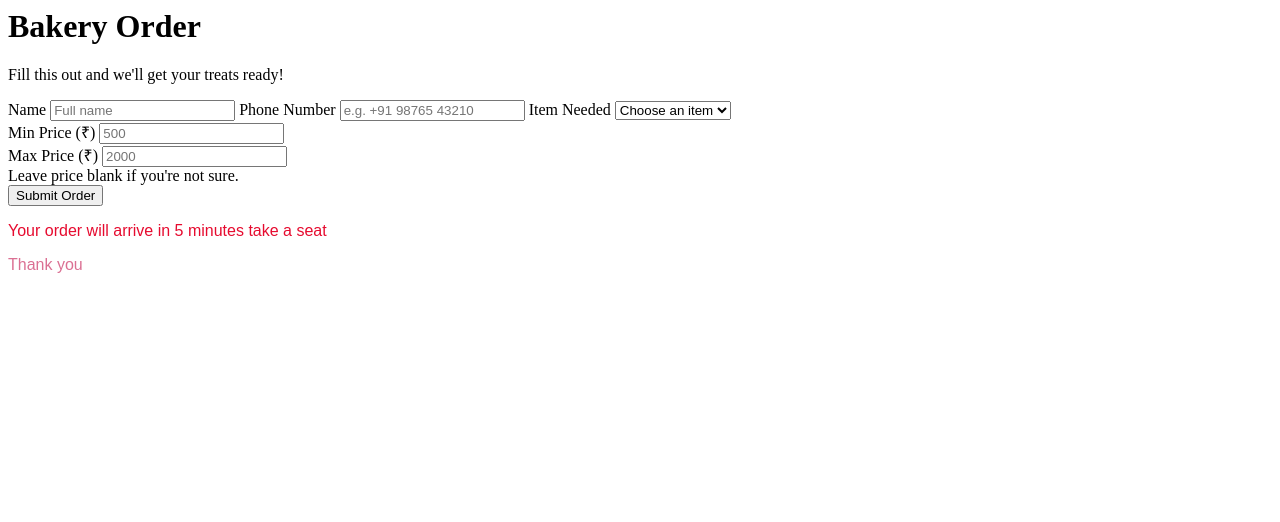
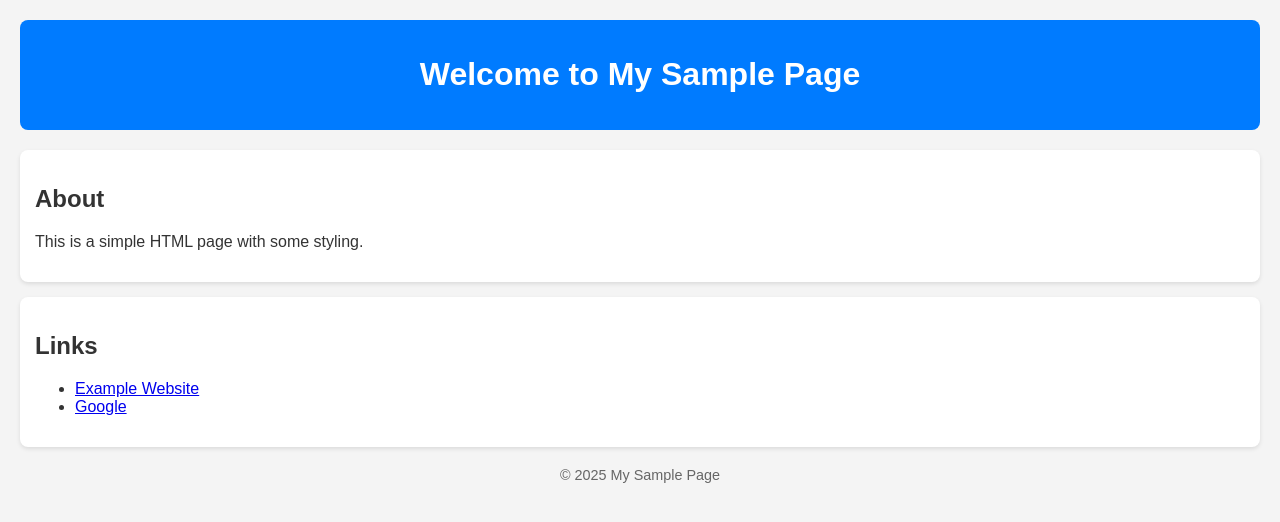
Before and after one commit to vadte-vaishnavi/2400031828, a plain HTML site: page index.html in a window 1280 px wide. Drawn offline with Linux system fonts and the light colour scheme.

Commit message:
Update index.html

```diff
--- a/index.html
+++ b/index.html
@@ -1,89 +1,65 @@
-<script>
-let slideIndex = 0;
-showSlides();
+<!DOCTYPE html>
+<html lang="en">
+<head>
+  <meta charset="UTF-8">
+  <meta name="viewport" content="width=device-width, initial-scale=1.0">
+  <title>Sample HTML Page</title>
+  <style>
+    body {
+      font-family: Arial, sans-serif;
+      margin: 20px;
+      background-color: #f4f4f4;
+      color: #333;
+    }
+    header {
+      background: #007BFF;
+      color: white;
+      padding: 15px;
+      text-align: center;
+      border-radius: 8px;
+    }
+    main {
+      margin-top: 20px;
+    }
+    section {
+      background: white;
+      padding: 15px;
+      margin-bottom: 15px;
+      border-radius: 8px;
+      box-shadow: 0 2px 4px rgba(0,0,0,0.1);
+    }
+    footer {
+      text-align: center;
+      margin-top: 20px;
+      font-size: 0.9em;
+      color: #666;
+    }
+  </style>
+</head>
+<body>
 
-function showSlides() {
-  let slides = document.getElementsByClassName("mySlides");
-  for (let i = 0; i < slides.length; i++) {
-    slides[i].style.display = "none";
-  }
-  slideIndex++;
-  if (slideIndex > slides.length) {slideIndex = 1}
-  slides[slideIndex-1].style.display = "block";
-  setTimeout(showSlides, 2000); // change image every 2s
-}
-</script>
-<body>
-<form class="card" action="#" method="post">
-<h1>Bakery Order</h1>
-<p>Fill this out and we'll get your treats ready!</p>
+  <header>
+    <h1>Welcome to My Sample Page</h1>
+  </header>
 
+  <main>
+    <section>
+      <h2>About</h2>
+      <p>This is a simple HTML page with some styling.</p>
+    </section>
 
-<label for="name">Name</label>
-<input id="name" name="name" type="text" placeholder="Full name" required />
+    <section>
+      <h2>Links</h2>
+      <ul>
+        <li><a href="https://www.example.com">Example Website</a></li>
+        <li><a href="https://www.google.com">Google</a></li>
+      </ul>
+    </section>
+  </main>
 
-
-<label for="phone">Phone Number</label>
-<input id="phone" name="phone" type="tel" placeholder="e.g. +91 98765 43210" pattern="[+0-9 ()-]{7,}" required />
-
-
-<label for="item">Item Needed</label>
-<select id="item" name="item" required>
-<option value="" selected disabled>Choose an item</option>
-<option>Cake</option>
-<option>Cupcakes</option>
-<option>Bread</option>
-<option>Cookies</option>
-<option>Other</option>
-</select>
-
-
-<div class="row">
-<div>
-<label for="minPrice">Min Price (₹)</label>
-<input id="minPrice" name="min_price" type="number" min="0" step="50" placeholder="500" />
-</div>
-<div>
-<label for="maxPrice">Max Price (₹)</label>
-<input id="maxPrice" name="max_price" type="number" min="0" step="50" placeholder="2000" />
-</div>
-</div>
-<div class="note">Leave price blank if you're not sure.</div>
-
-
-<button type="submit">Submit Order</button>
-<p class="k"> Your order will arrive in 5 minutes take a seat </p>
-<p class="l">Thank you </p>
-<style>
-    .k{
-        color: rgb(230, 11, 47);
-        font-family: Arial;
-    }
-    .l{
-        color: palevioletred;
-        font-family: Arial;
-    }
-
-</style>
-
-</form>
-
-
-<!-- Optional: basic client-side guard to ensure min ≤ max when both filled -->
-<script>
-const form = document.querySelector('form');
-form.addEventListener('submit', (e) => {
-const min = Number(document.getElementById('minPrice').value);
-const max = Number(document.getElementById('maxPrice').value);
-if (min && max && min > max) {
-e.preventDefault();
-alert('Minimum price cannot be greater than maximum price.');
-}
-});
-</script>
-</body>
-</style>
+  <footer>
+    &copy; 2025 My Sample Page
+  </footer>
 
 </body>
-
 </html>
```
